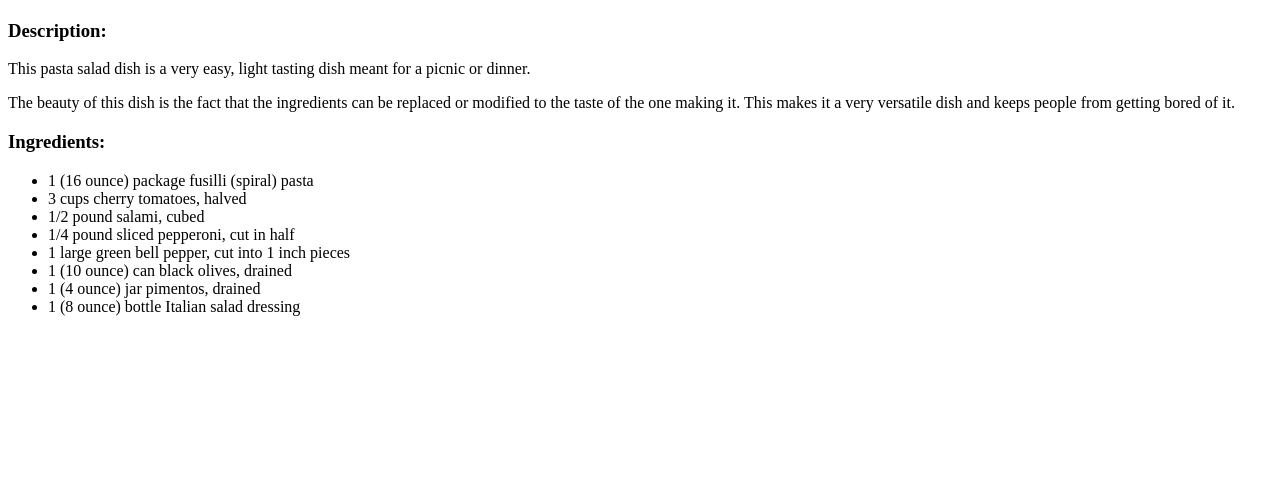
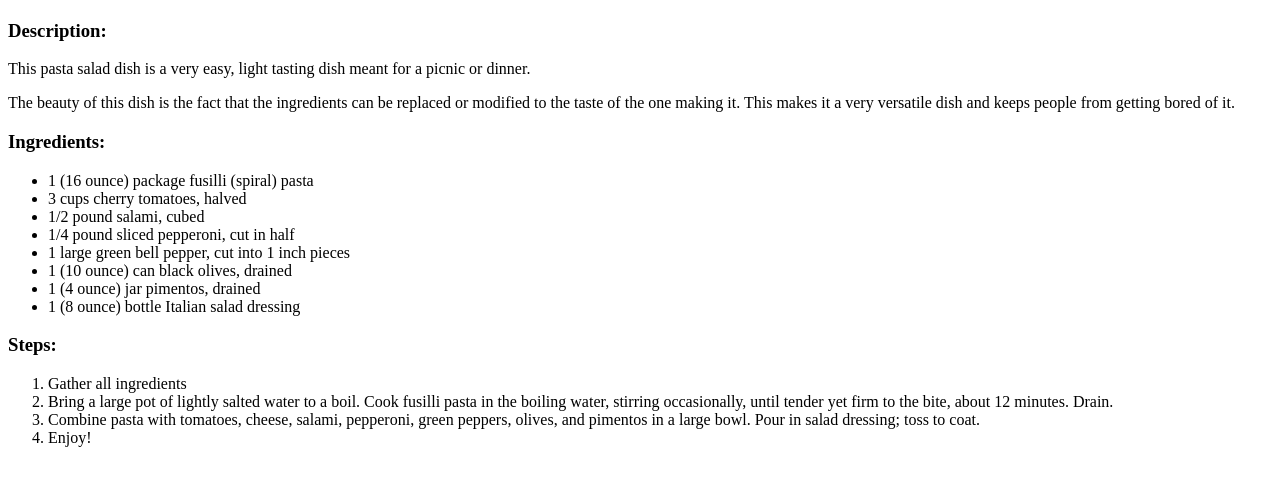
Before and after one commit to BasedNarukami/odin-recipes, a plain HTML site: page recipes/pastasalad.html in a window 1280 px wide. Shown: the part 125-610 px from the top of the page. Drawn offline with Linux system fonts and the light colour scheme.

Commit message:
add steps to make the dish

```diff
--- a/recipes/pastasalad.html
+++ b/recipes/pastasalad.html
@@ -33,6 +33,15 @@
         <li>1 (8 ounce) bottle Italian salad dressing</li>
     </ul>
 
+    <h3>Steps:</h3>
+    <ol>
+        <li>Gather all ingredients</li>
+        <li>Bring a large pot of lightly salted water to a boil. Cook fusilli pasta in the boiling
+            water, stirring occasionally, until tender yet firm to the bite, about 12 minutes. Drain.</li>
+        <li>Combine pasta with tomatoes, cheese, salami, pepperoni, green peppers, olives, and pimentos
+            in a large bowl. Pour in salad dressing; toss to coat.</li>
+        <li>Enjoy!</li>
+    </ol>
 
 </body>
 </html>
```
